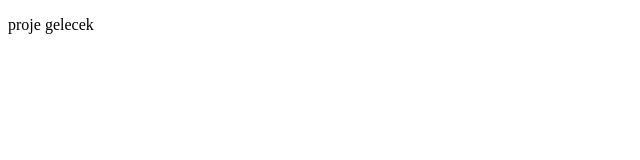
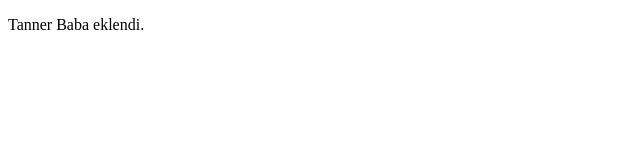
Before and after one commit to ugurakcaydev/WebProje, a plain HTML site: page index.html in a window 1280 px wide. Shown: the full height of the page, 0-640 px from the left. Drawn offline with Linux system fonts and the light colour scheme.

Commit message:
Tanner Baba eklendi.

```diff
--- a/index.html
+++ b/index.html
@@ -9,7 +9,7 @@
 </head>
 
 <body>
-    <p>proje gelecek</p>
+    <p>Tanner Baba eklendi.</p>
 </body>
 
 </html>
```
